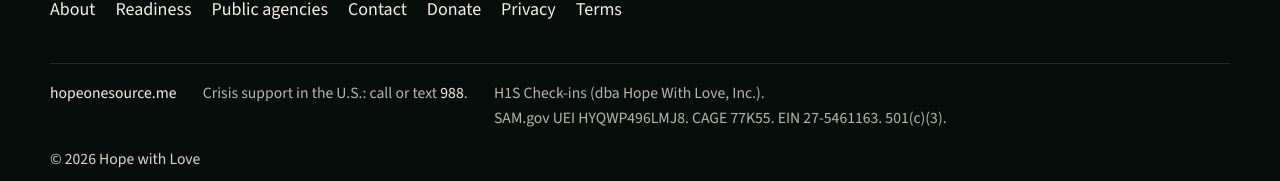
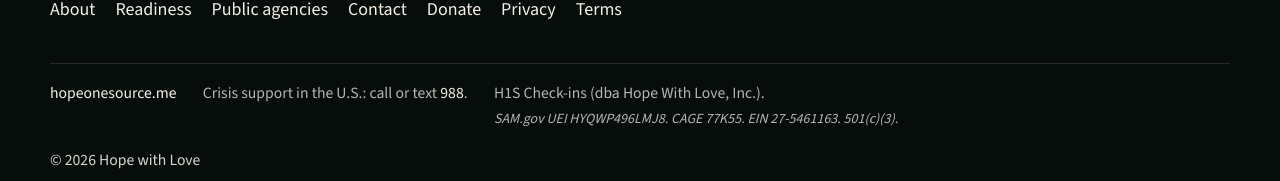
Before and after one commit to hopeonesource/hope1source.org, a React (Vite) app in the folder preview-v4/: page / in a window 1280 px wide. Shown: the part 3640-3821 px from the top of the page. Built offline with nearby package versions, Linux system fonts and the light colour scheme.

Commit message:
Make footer registration line smaller and italic

```diff
--- a/preview-v4/src/components/Layout.jsx
+++ b/preview-v4/src/components/Layout.jsx
@@ -187,7 +187,7 @@ export default function Layout() {
           </p>
           <p className="footer-legal">
             {footerOperator}<br />
-            {footerRegistration}
+            <span className="footer-registration">{footerRegistration}</span>
           </p>
           <p>© {new Date().getFullYear()} {org.legalName}</p>
         </div>
--- a/preview-v4/src/styles/site.css
+++ b/preview-v4/src/styles/site.css
@@ -1842,6 +1842,11 @@ body.nav-open .site-header {
   color: rgba(251, 247, 241, 0.72);
 }
 
+.footer-registration {
+  font-size: 0.875rem;
+  font-style: italic;
+}
+
 .facts {
   display: grid;
   gap: 0.75rem;
```
Also changed, not shown: 1 other file (tests, documents, lock files or other folders).
